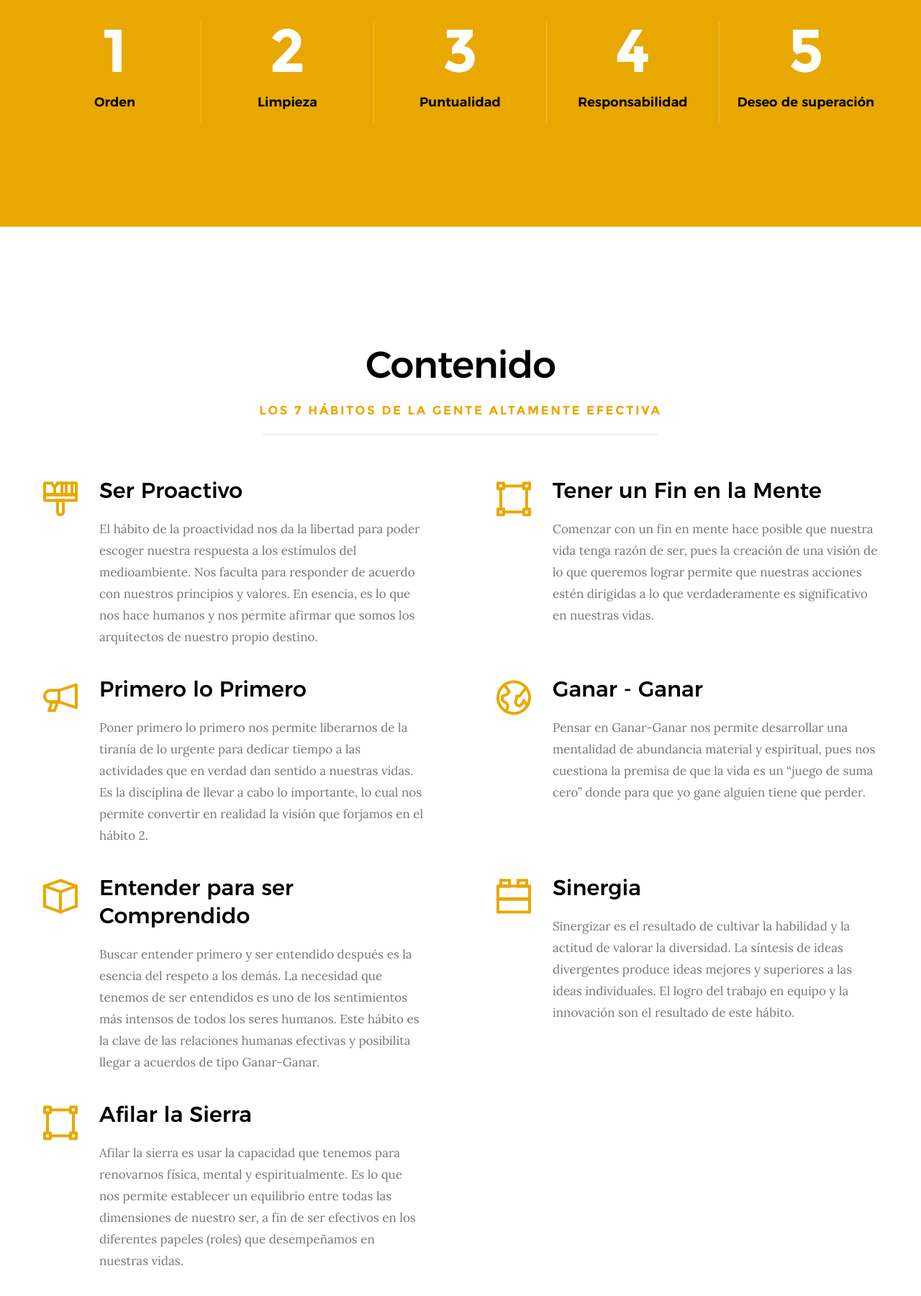
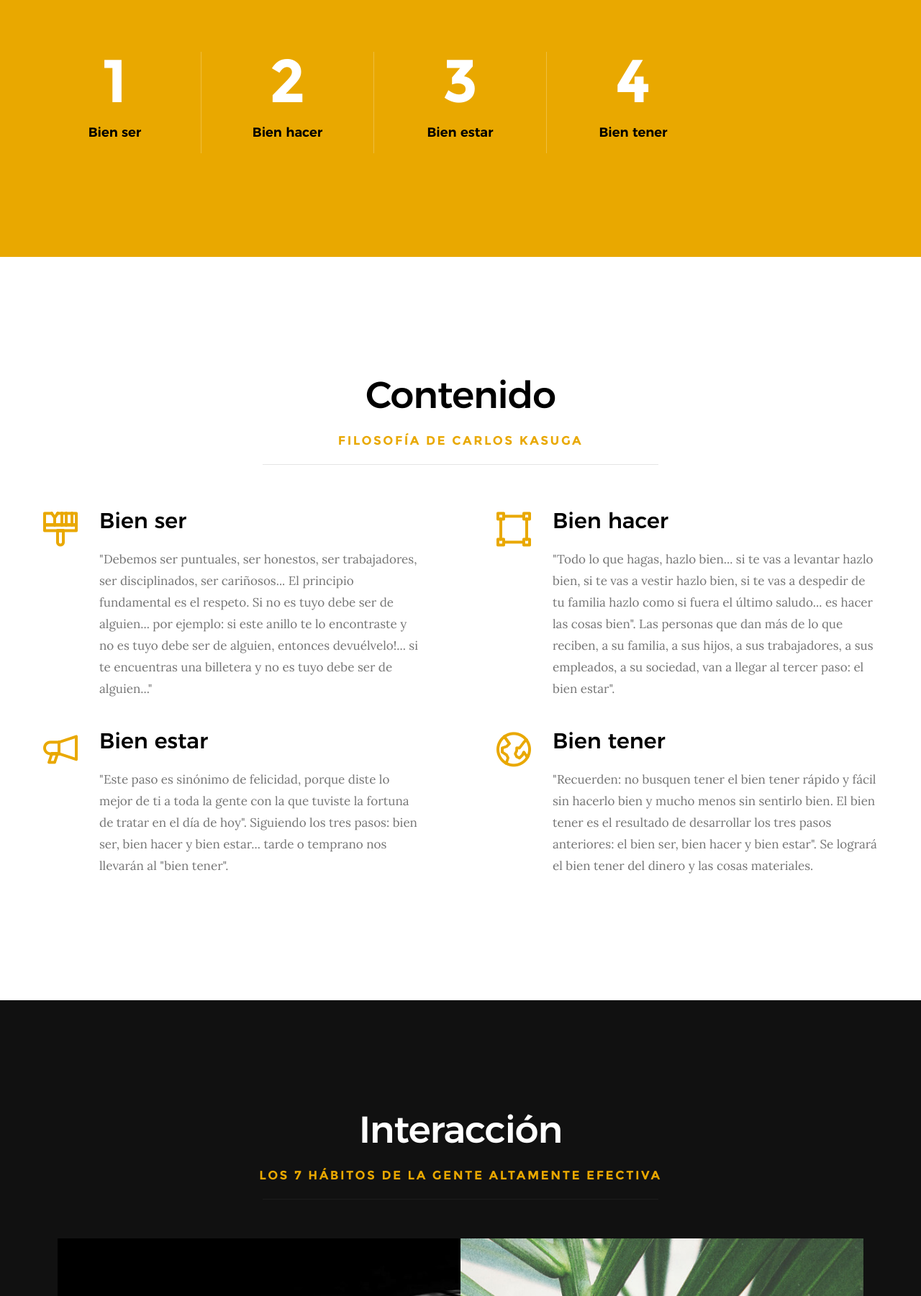
Before and after one commit to KarenOviedo/Kasuga, a plain HTML site: page index.html in a window 1280 px wide. Shown: the part 1380-3181 px from the top of the page at 72% size. Drawn offline with Linux system fonts and the light colour scheme; files whose address does not match are found by name.

Commit message:
se agrega introduccion y contenido

```diff
--- a/index.html
+++ b/index.html
@@ -125,7 +125,9 @@
         <div class="row about-desc" data-aos="fade-up">
             <div class="col-full">
                 <p>
-                En 1989, el Dr. Steven Covey propone <strong>7 hábitos</strong> que considera fundamentales en el desarrollo profesional de líderes, y representa al liderazgo como un proceso de evolución holístico que lleva al individuo de la dependencia a la interdependencia y desarrolla en el mismo una victoria privada y pública.
+                Carlos Kasuga Osaka, presidente de <strong>Yakult México</strong>, hijo de inmigrantes japoneses, creció entre una filosofía de emprendimiento y constancia. <br>
+                El empresario asegura que la base del éxito de Yakult está precisamente en educar a sus colaboradores para que “sean hombres de calidad”. Esto lo ha logrado gracias a cuatro principios aplicados durante tres décadas al frente de la compañía:
+                 <!-- el bien ser, el bien hacer, el bien estar, y el bien tener. -->
                 </p>
             </div>
         </div> <!-- end about-desc -->
@@ -134,23 +136,19 @@
 
             <div class="col-block stats__col ">
                 <div class="stats__count">1</div>
-                <h5>Orden</h5>
+                <h5>Bien ser</h5>
             </div>
             <div class="col-block stats__col">
                 <div class="stats__count">2</div>
-                <h5>Limpieza</h5>
+                <h5>Bien hacer</h5>
             </div>
             <div class="col-block stats__col">
                 <div class="stats__count">3</div>
-                <h5>Puntualidad</h5>
+                <h5>Bien estar</h5>
             </div>
             <div class="col-block stats__col">
                 <div class="stats__count">4</div>
-                <h5>Responsabilidad</h5>
-            </div>
-            <div class="col-block stats__col">
-                <div class="stats__count">5</div>
-                <h5>Deseo de superación</h5>
+                <h5>Bien tener</h5>
             </div>
         </div> <!-- end about-stats -->
     </section> <!-- end introduccion -->
@@ -167,7 +165,7 @@
         <div class="row section-header has-bottom-sep" data-aos="fade-up">
             <div class="col-full">
                 <h1 class="display-2">Contenido</h1>
-                <h3 class="subhead">Los 7 hábitos de la gente altamente efectiva</h3>
+                <h3 class="subhead">Filosofía de Carlos Kasuga</h3>
             </div>
         </div> <!-- end section-header -->
 
@@ -178,9 +176,10 @@
                     <i class="icon-paint-brush"></i>
                 </div>
                 <div class="service-text">
-                    <h3 class="h2">Ser Proactivo</h3>
-                    <p>El hábito de la proactividad nos da la libertad para poder escoger nuestra respuesta a los estímulos del medioambiente. Nos faculta para responder de acuerdo con nuestros principios y valores. En esencia, es lo que nos hace humanos y nos permite afirmar que somos los arquitectos de nuestro propio destino.
-                    </p>
+                    <h3 class="h2">Bien ser</h3>
+                    <p>"Debemos ser puntuales, ser honestos, ser trabajadores, ser disciplinados, ser cariñosos... El principio fundamental es el respeto.
+                      Si no es tuyo debe ser de alguien... por ejemplo: si este anillo te lo encontraste y no es tuyo debe ser de alguien, entonces devuélvelo!...
+                      si te encuentras una billetera y no es tuyo debe ser de alguien..."
                 </div>
             </div>
 
@@ -189,8 +188,10 @@
                     <i class="icon-group"></i>
                 </div>
                 <div class="service-text">
-                    <h3 class="h2">Tener un Fin en la Mente</h3>
-                    <p>Comenzar con un fin en mente hace posible que nuestra vida tenga razón de ser, pues la creación de una visión de lo que queremos lograr permite que nuestras acciones estén dirigidas a lo que verdaderamente es significativo en nuestras vidas.
+                    <h3 class="h2">Bien hacer</h3>
+                    <p>"Todo lo que hagas, hazlo bien... si te vas a levantar hazlo bien, si te vas a vestir hazlo bien, si te vas a despedir de tu familia hazlo como si
+                      fuera el último saludo... es hacer las cosas bien". Las personas que dan más de lo que reciben, a su familia, a sus hijos, a sus trabajadores, a sus
+                      empleados, a su sociedad, van a llegar al tercer paso: el bien estar".
                     </p>
                 </div>
             </div>
@@ -200,8 +201,9 @@
                     <i class="icon-megaphone"></i>
                 </div>
                 <div class="service-text">
-                    <h3 class="h2">Primero lo Primero</h3>
-                    <p>Poner primero lo primero nos permite liberarnos de la tiranía de lo urgente para dedicar tiempo a las actividades que en verdad dan sentido a nuestras vidas. Es la disciplina de llevar a cabo lo importante, lo cual nos permite convertir en realidad la visión que forjamos en el hábito 2.
+                    <h3 class="h2">Bien estar</h3>
+                    <p>"Este paso es sinónimo de felicidad, porque diste lo mejor de ti a toda la gente con la que tuviste la fortuna de tratar en el día de hoy".
+                      Siguiendo los tres pasos: bien ser, bien hacer y bien estar... tarde o temprano nos llevarán al "bien tener".
                     </p>
                 </div>
             </div>
@@ -211,37 +213,9 @@
                     <i class="icon-earth"></i>
                 </div>
                 <div class="service-text">
-                    <h3 class="h2">Ganar - Ganar</h3>
-                    <p>Pensar en Ganar-Ganar nos permite desarrollar una mentalidad de abundancia material y espiritual, pues nos cuestiona la premisa de que la vida es un “juego de suma cero” donde para que yo gane alguien tiene que perder.
-                    </p>
-                </div>
-            </div>
-
-            <div class="col-block service-item" data-aos="fade-up">
-                <div class="service-icon">
-                    <i class="icon-cube"></i>
-                </div>
-                <div class="service-text">
-                    <h3 class="h2">Entender para ser Comprendido</h3>
-                    <p>Buscar entender primero y ser entendido después es la esencia del respeto a los demás. La necesidad que tenemos de ser entendidos es uno de los sentimientos más intensos de todos los seres humanos. Este hábito es la clave de las relaciones humanas efectivas y posibilita llegar a acuerdos de tipo Ganar-Ganar.
-                    </p>
-                </div>
-            </div>
-
-            <div class="col-block service-item" data-aos="fade-up">
-                <div class="service-icon"><i class="icon-lego-block"></i></div>
-                <div class="service-text">
-                    <h3 class="h2">Sinergia</h3>
-                    <p>Sinergizar es el resultado de cultivar la habilidad y la actitud de valorar la diversidad. La síntesis de ideas divergentes produce ideas mejores y superiores a las ideas individuales. El logro del trabajo en equipo y la innovación son el resultado de este hábito.
-                    </p>
-                </div>
-            </div>
-
-            <div class="col-block service-item" data-aos="fade-up">
-                <div class="service-icon"><i class="icon-group"></i></div>
-                <div class="service-text">
-                    <h3 class="h2">Afilar la Sierra</h3>
-                    <p>Afilar la sierra es usar la capacidad que tenemos para renovarnos física, mental y espiritualmente. Es lo que nos permite establecer un equilibrio entre todas las dimensiones de nuestro ser, a fin de ser efectivos en los diferentes papeles (roles) que desempeñamos en nuestras vidas.
+                    <h3 class="h2">Bien tener</h3>
+                    <p>"Recuerden: no busquen tener el bien tener rápido y fácil sin hacerlo bien y mucho menos sin sentirlo bien. El bien tener es el resultado de
+                      desarrollar los tres pasos anteriores: el bien ser, bien hacer y bien estar". Se logrará el bien tener del dinero y las cosas materiales.
                     </p>
                 </div>
             </div>
@@ -459,6 +433,17 @@
                         </div>
                     </div>
 
+
+                    <div class="testimonials__slide">
+                        <img src="images/avatars/user-03.jpg" alt="Author image" class="testimonials__avatar" style="width: 150px; height: 150px;">
+                        <div class="testimonials__info">
+                            <span class="testimonials__name" style="font-size: 20px">María Stefany Porras Castillo</span>
+                            <span class="testimonials__pos">
+                                <a href="mailto:mporras14@alumnos.uaq.mx">mporras14@alumnos.uaq.mx</a>
+                            </span>
+                        </div>
+                    </div>
+
                 </div><!-- end testimonials -->
             </div> <!-- end col-full -->
         </div> <!-- end client-testimonials -->
```
